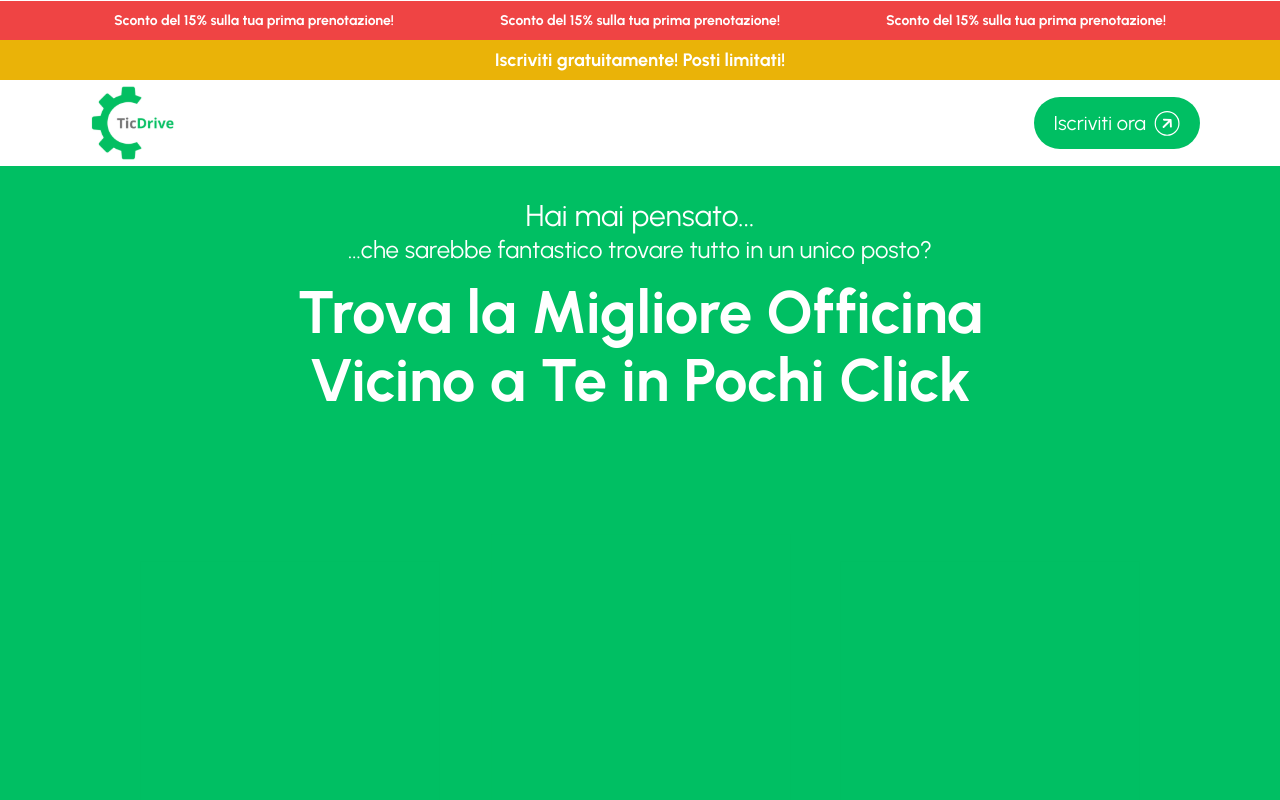
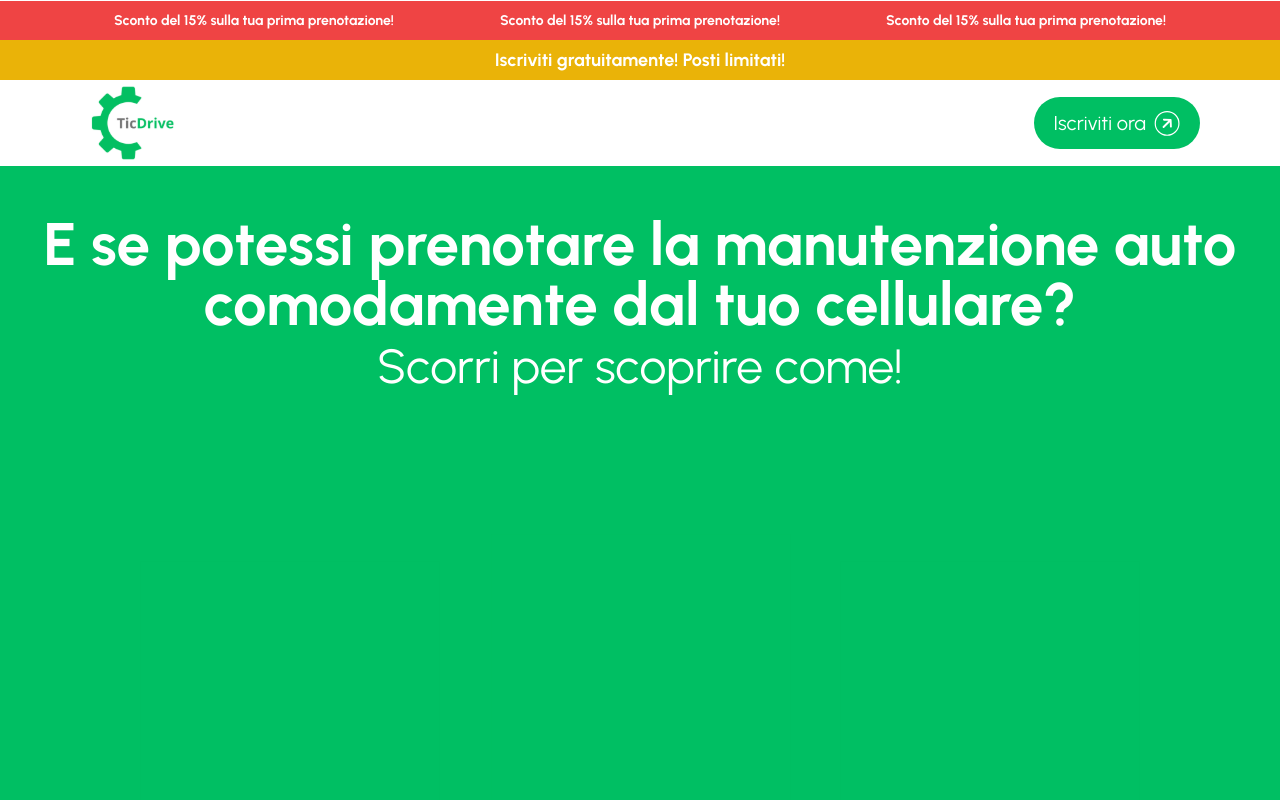
Before and after one commit to AlbyCosmy99/ticdrive-landing-page-frontend, a Next.js app: page / in a window 1280 px wide. Shown: the top 800 px of the page. Built offline with nearby package versions, Linux system fonts and the light colour scheme.

Commit message:
feat: change main title

```diff
--- a/src/app/components/sections/Section1.tsx
+++ b/src/app/components/sections/Section1.tsx
@@ -1,47 +1,8 @@
-import { useEffect, useState } from 'react';
 import Group1 from '../../../../assets/mainGroup.svg';
 import HalfServicesGroup from '../../../../assets/halfServicesGroup.svg';
 import MiddleScreensGroup from '../../../../assets/middleScreensGroup.svg';
 
 const Section1: React.FC = () => {
-  const [messageIndex, setMessageIndex] = useState<number>(0);
-  const [messagesShown, setMessagesShown] = useState<number[]>([]);
-  const [isFadingOut, setIsFadingOut] = useState<boolean>(false);
-
-  const messages: string[] = [
-    "...che trovare un'officina dovrebbe essere più semplice?",
-    "...che tutto questo possa essere fatto più velocemente?",
-    "...che dovresti spendere meno per avere il servizio migliore?",
-    "...che il tuo tempo è prezioso e non andrebbe sprecato?",
-    "...che sarebbe fantastico trovare tutto in un unico posto?",
-    "...che non dovresti avere stress per organizzare la manutenzione?",
-    "...che prenotare dovrebbe richiedere solo pochi click?",
-    "...che vedere subito le migliori offerte farebbe la differenza?",
-    "...che leggere le recensioni ti aiuterebbe a scegliere meglio?",
-    "...che prenotare in modo trasparente e sicuro dovrebbe essere la norma?"
-  ];
-
-  useEffect(() => {
-    const interval = setInterval(() => {
-      setIsFadingOut(true);
-      setTimeout(() => {
-        let index: number;
-        do {
-          index = Math.floor(Math.random() * messages.length);
-        } while (messagesShown.includes(index));
-
-        setMessageIndex(index);
-        setMessagesShown((prev) => {
-          const newShown = [...prev, index];
-          return newShown.length === messages.length ? [] : newShown;
-        });
-
-        setIsFadingOut(false);
-      }, 500); // Durata dell'uscita
-    }, 4000);
-    return () => clearInterval(interval);
-  }, [messagesShown]);
-
   return (
     <section
       id="top"
@@ -50,19 +11,10 @@ const Section1: React.FC = () => {
     >
       <main className="flex flex-col justify-between items-center gap-4 lg:gap-2 flex-1 text-center text-white text-lg p-8 pb-0">
         <div>
-          <h2 className="text-2xl lg:text-3xl">Hai mai pensato...</h2>
-          <p
-            className={`text-xl lg:text-2xl font-medium transition-opacity duration-500 ease-in-out ${
-              isFadingOut ? "opacity-0" : "opacity-100"
-            }`}
-          >
-            {messages[messageIndex]}
-          </p>
-
-          <h1 className="text-4xl lg:text-6xl font-bold text-white leading-tight lg:flex lg:justify-center lg:items-center lg:flex-col lg:gap-2 mt-4">
-            <span>Trova la Migliore Officina</span>{' '}
-            <span>Vicino a Te in Pochi Click</span>
+          <h1 className="text-3xl lg:text-6xl font-bold text-white leading-tight lg:flex lg:justify-center lg:items-center lg:flex-col lg:gap-2 mt-4">
+            E se potessi prenotare la manutenzione auto comodamente dal tuo cellulare?
           </h1>
+          <h1 className='text-2xl lg:text-5xl mt-2'>Scorri per scoprire come!</h1>
         </div>
         <div className="flex justify-center items-center mt-4 mx-4 lg:mt-14 lg:mx-20 lg:mb-0">
           <div className="hidden lg:block max-lg:hidden">
```
